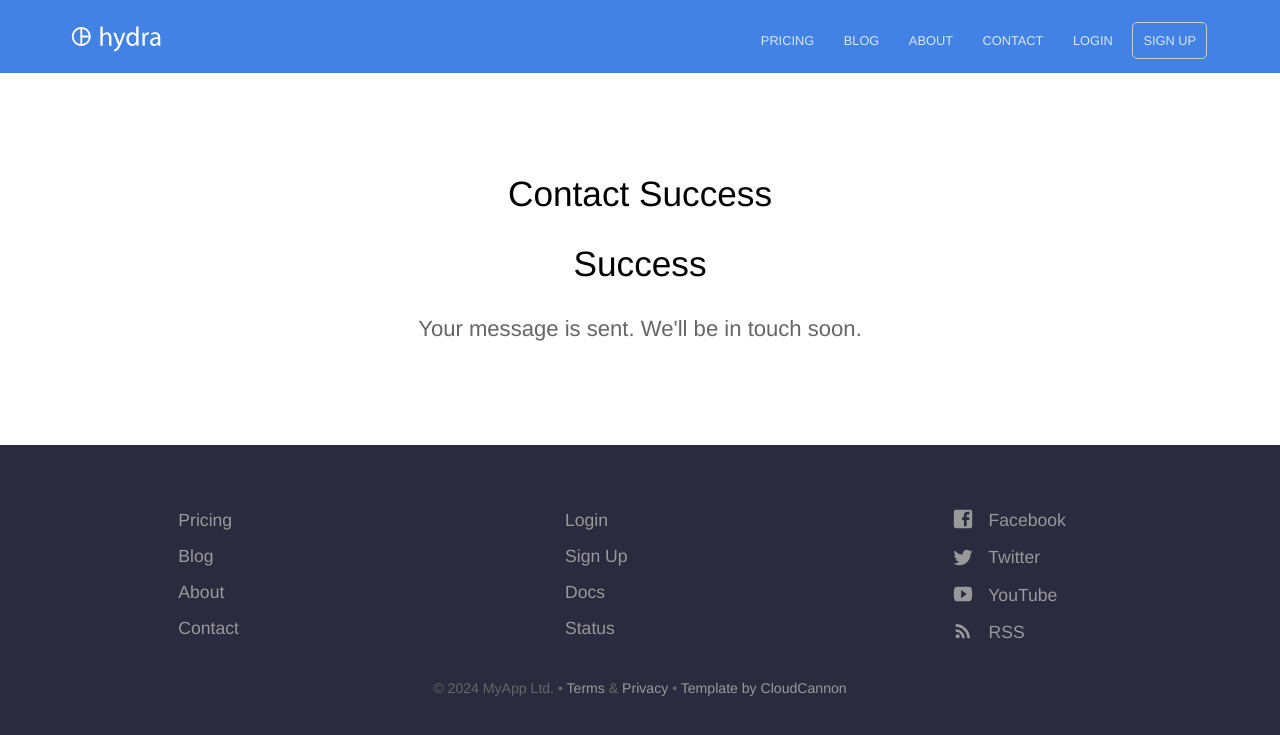
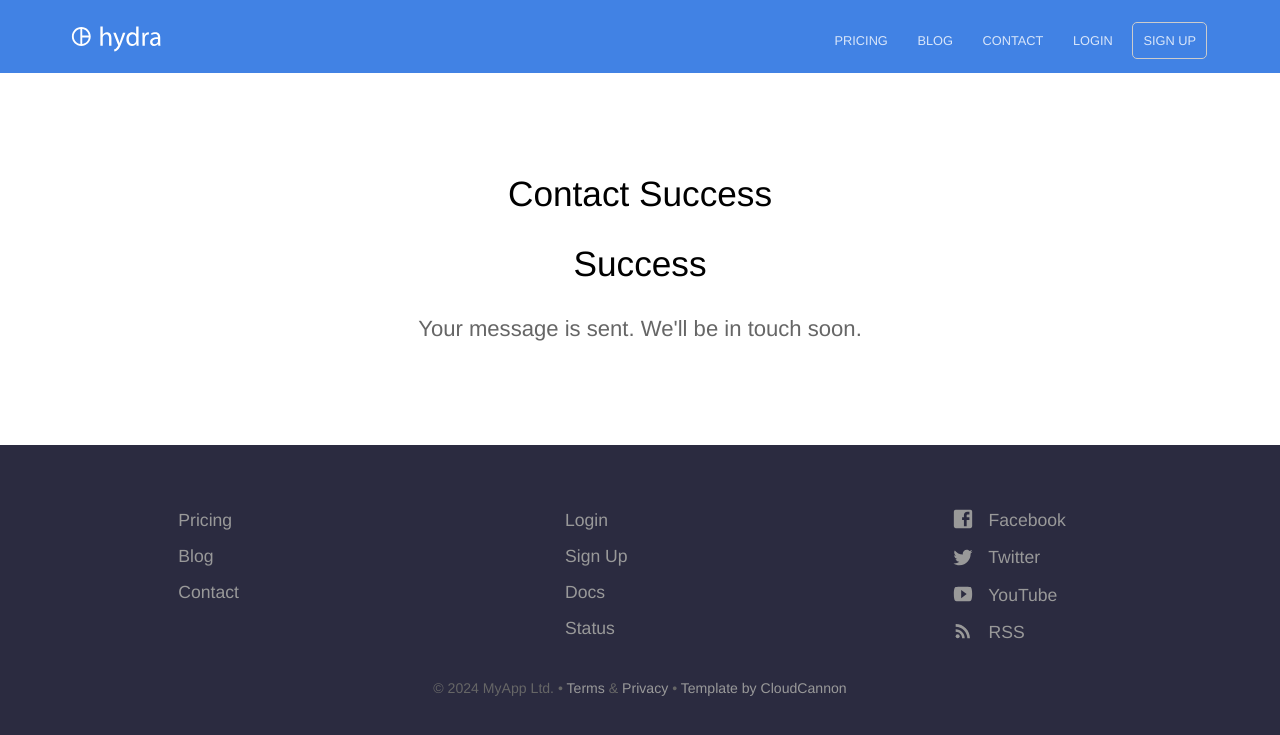
Before and after one commit to prmetrics/landing, a Jekyll site: the page built from contact-success.html, in a window 1280 px wide. Shown: the top 735 px of the page. Built offline with Jekyll 4.4.1, drawn with Linux system fonts in a browser that asks for light colours.

Commit message:
Hide about page for now

```diff
--- a/_config.yml
+++ b/_config.yml
@@ -59,6 +59,10 @@ defaults:
       path: "contact.html"
     values:
       full_width: true
+  - scope:
+      path: "about.html"
+    values:
+      sitemap: false
 
 jekyll-archives:
   enabled:
--- a/_data/footer.yml
+++ b/_data/footer.yml
@@ -3,8 +3,6 @@
     link: /pricing/
   - name: Blog
     link: /blog/
-  - name: About
-    link: /about/
   - name: Contact
     link: /contact/
 - links:
--- a/_data/navigation.yml
+++ b/_data/navigation.yml
@@ -4,10 +4,6 @@
   highlight: false
 - name: Blog
   link: /blog/
-  new_window: false
-  highlight: false
-- name: About
-  link: /about/
   new_window: false
   highlight: false
 - name: Contact
```
